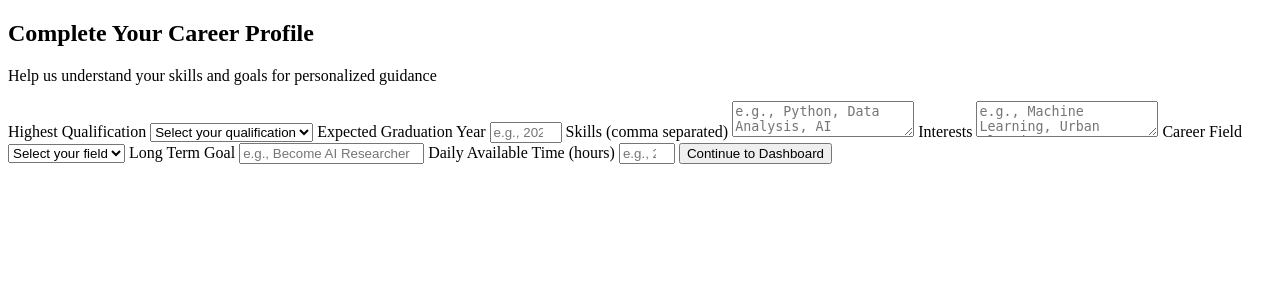
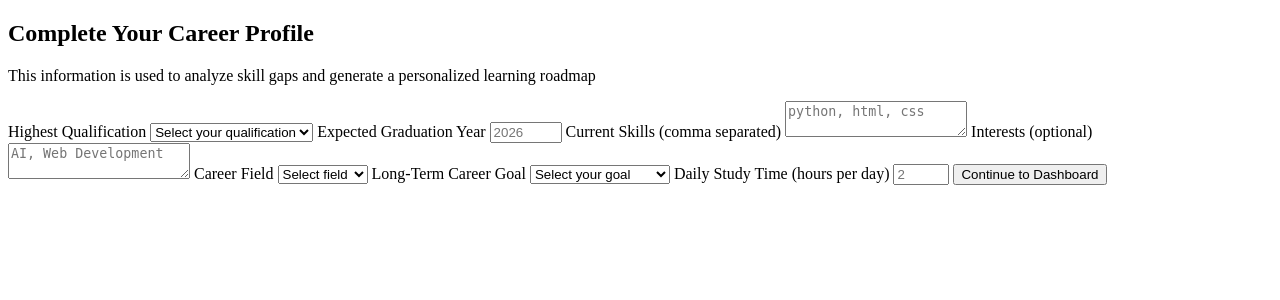
Before and after one commit to Hetvi3108/Crtl-Alt-Del, a Flask app: page /profile in a window 1280 px wide. Shown: the top 300 px of the page. Run offline with Flask 3, Linux system fonts and the light colour scheme; the visitor is signed in with stand-in values (Sample User, id 1).

Commit message:
Update profile.html

```diff
--- a/hack/templates/profile.html
+++ b/hack/templates/profile.html
@@ -10,49 +10,86 @@
 
 <div class="container">
     <h2>Complete Your Career Profile</h2>
-    <p class="center-text">Help us understand your skills and goals for personalized guidance</p>
+    <p class="center-text">
+        This information is used to analyze skill gaps and generate a personalized learning roadmap
+    </p>
 
     <form method="POST" action="/profile">
 
+        <!-- Qualification -->
         <label for="qualification">Highest Qualification</label>
         <select id="qualification" name="qualification" required>
             <option value="" disabled selected>Select your qualification</option>
-            <option value="High School">High School</option>
-            <option value="Diploma">Diploma</option>
-            <option value="Bachelor's">Bachelor's</option>
-            <option value="Master's">Master's</option>
-            <option value="PhD">PhD</option>
+            <option>High School</option>
+            <option>Diploma</option>
+            <option>Bachelor's</option>
+            <option>Master's</option>
+            <option>PhD</option>
         </select>
 
+        <!-- Graduation -->
         <label for="graduation">Expected Graduation Year</label>
-        <input id="graduation" name="graduation" type="number" placeholder="e.g., 2026" min="2023" max="2035">
+        <input
+            id="graduation"
+            name="graduation"
+            type="number"
+            min="2023"
+            max="2035"
+            placeholder="2026"
+            required
+        >
 
-        <label for="skills">Skills (comma separated)</label>
-        <textarea id="skills" name="skills" placeholder="e.g., Python, Data Analysis, AI" required></textarea>
+        <!-- Skills -->
+        <label for="skills">Current Skills (comma separated)</label>
+        <textarea
+            id="skills"
+            name="skills"
+            placeholder="python, html, css"
+            required
+        ></textarea>
 
-        <label for="interests">Interests</label>
-        <textarea id="interests" name="interests" placeholder="e.g., Machine Learning, Urban Planning"></textarea>
+        <!-- Interests -->
+        <label for="interests">Interests (optional)</label>
+        <textarea
+            id="interests"
+            name="interests"
+            placeholder="AI, Web Development"
+        ></textarea>
 
+        <!-- Career Field -->
         <label for="career">Career Field</label>
         <select id="career" name="career" required>
-            <option value="" disabled selected>Select your field</option>
-            <option value="Healthcare">Healthcare</option>
-            <option value="Agriculture">Agriculture</option>
-            <option value="Urban">Urban</option>
-            <option value="Technology">Technology</option>
-            <option value="Finance">Finance</option>
+            <option value="" disabled selected>Select field</option>
+            <option>Technology</option>
+            <option>Healthcare</option>
+            <option>Finance</option>
+            <option>Education</option>
         </select>
 
-        <label for="goal">Long Term Goal</label>
-        <input id="goal" name="goal" type="text" placeholder="e.g., Become AI Researcher">
+        <!-- Long-Term Goal -->
+        <label for="goal">Long-Term Career Goal</label>
+        <select id="goal" name="goal" required>
+            <option value="" disabled selected>Select your goal</option>
+            <option value="Software Developer">Software Developer</option>
+            <option value="Data Scientist">Data Scientist</option>
+            <option value="AI Engineer">AI Engineer</option>
+        </select>
 
-        <label for="time">Daily Available Time (hours)</label>
-        <input id="time" name="time" type="number" min="1" max="24" placeholder="e.g., 2" required>
+        <!-- Daily Time -->
+        <label for="time">Daily Study Time (hours per day)</label>
+        <input
+            id="time"
+            name="time"
+            type="number"
+            min="1"
+            max="10"
+            placeholder="2"
+            required
+        >
 
         <button type="submit">Continue to Dashboard</button>
     </form>
 </div>
 
 </body>
-
 </html>
```
